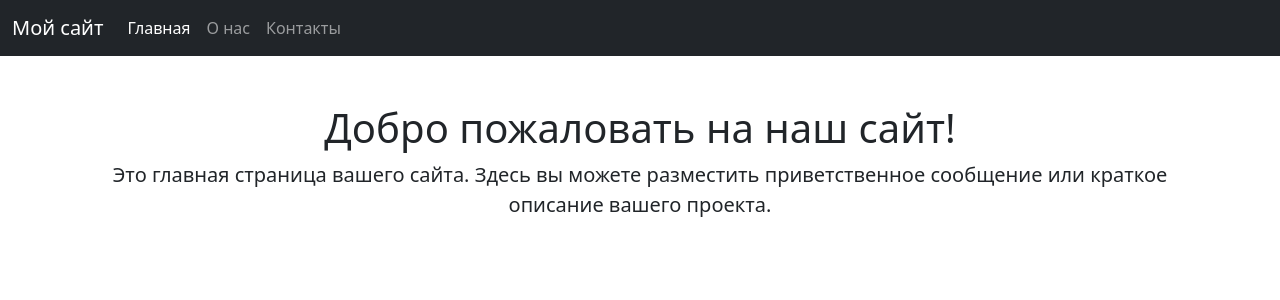
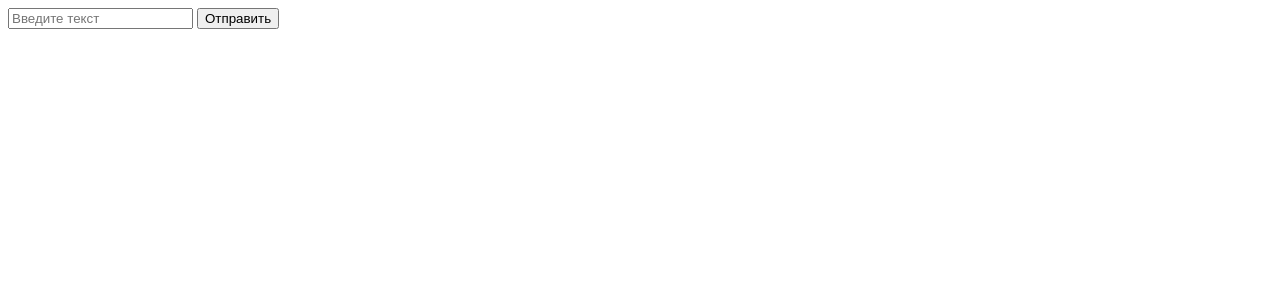
Before and after one commit to Roodmann/python-project-83, a Flask app: page / in a window 1280 px wide. Shown: the top 300 px of the page. Run offline with Flask 3, Linux system fonts and the light colour scheme; parts of the project's set-up code (start-up, migrations or seed data) failed here and were passed over.

Commit message:
edited analazer page

```diff
--- a/page_analyzer/app.py
+++ b/page_analyzer/app.py
@@ -4,13 +4,14 @@ import os
 from dotenv import load_dotenv
 
 from validation import is_valid_url
-from database import check_url_existence, add_urls, get_one_url
+from .database import check_url_existence, add_urls, get_one_url
 
 
 
 load_dotenv()
 app = Flask(__name__)
 app.config['SECRET_KEY'] = os.getenv('SECRET_KEY')
+app.config['DATABASE_URL'] = os.getenv('DATABASE_URL')
 # app.run()
 
 @app.route('/')
--- a/page_analyzer/templates/index.html
+++ b/page_analyzer/templates/index.html
@@ -3,48 +3,12 @@
 <head>
     <meta charset="UTF-8">
     <meta name="viewport" content="width=device-width, initial-scale=1.0">
-    <title>Главная страница</title>
-    <!-- Подключение Bootstrap CSS через CDN -->
-    <link href="https://cdn.jsdelivr.net/npm/bootstrap@5.3.0/dist/css/bootstrap.min.css" rel="stylesheet">
+    <title>Простая форма</title>
 </head>
 <body>
-    <!-- Навигационная панель -->
-    <nav class="navbar navbar-expand-lg navbar-dark bg-dark">
-        <div class="container-fluid">
-            <a class="navbar-brand" href="/">Мой сайт</a>
-            <button class="navbar-toggler" type="button" data-bs-toggle="collapse" data-bs-target="#navbarNav" aria-controls="navbarNav" aria-expanded="false" aria-label="Toggle navigation">
-                <span class="navbar-toggler-icon"></span>
-            </button>
-            <div class="collapse navbar-collapse" id="navbarNav">
-                <ul class="navbar-nav">
-                    <li class="nav-item">
-                        <a class="nav-link active" aria-current="page" href="/">Главная</a>
-                    </li>
-                    <li class="nav-item">
-                        <a class="nav-link" href="/about">О нас</a>
-                    </li>
-                    <li class="nav-item">
-                        <a class="nav-link" href="/contact">Контакты</a>
-                    </li>
-                </ul>
-            </div>
-        </div>
-    </nav>
-
-    <!-- Основной контент -->
-    <div class="container mt-5">
-        <div class="row">
-            <div class="col-12">
-                <h1 class="text-center">Добро пожаловать на наш сайт!</h1>
-                <p class="lead text-center">
-                    Это главная страница вашего сайта. Здесь вы можете разместить приветственное сообщение или краткое описание вашего проекта.
-                </p>
-            </div>
-        </div>
-    </div>
-
-    <!-- Подключение Bootstrap JS и Popper.js через CDN -->
-    <script src="https://cdn.jsdelivr.net/npm/@popperjs/core@2.11.6/dist/umd/popper.min.js"></script>
-    <script src="https://cdn.jsdelivr.net/npm/bootstrap@5.3.0/dist/js/bootstrap.min.js"></script>
+    <form action="#" method="post">
+        <input type="text" name="userInput" placeholder="Введите текст" required>
+        <button type="submit">Отправить</button>
+    </form>
 </body>
 </html>
--- a/pyproject.toml
+++ b/pyproject.toml
@@ -7,6 +7,7 @@ requires-python = ">=3.10"
 dependencies = [
     "flask>=3.1.0",
     "gunicorn>=23.0.0",
+    "psycopg2-binary>=2.9.10",
     "python-dotenv>=1.0.1",
 ]
 
```
Also changed, not shown: page_analyzer/database.py (+14 -10 lines), templates/index.html (deleted, +0 -14 lines), page_analyzer/templates/urls.html (renamed from templates/urls.html), 1 other file.
